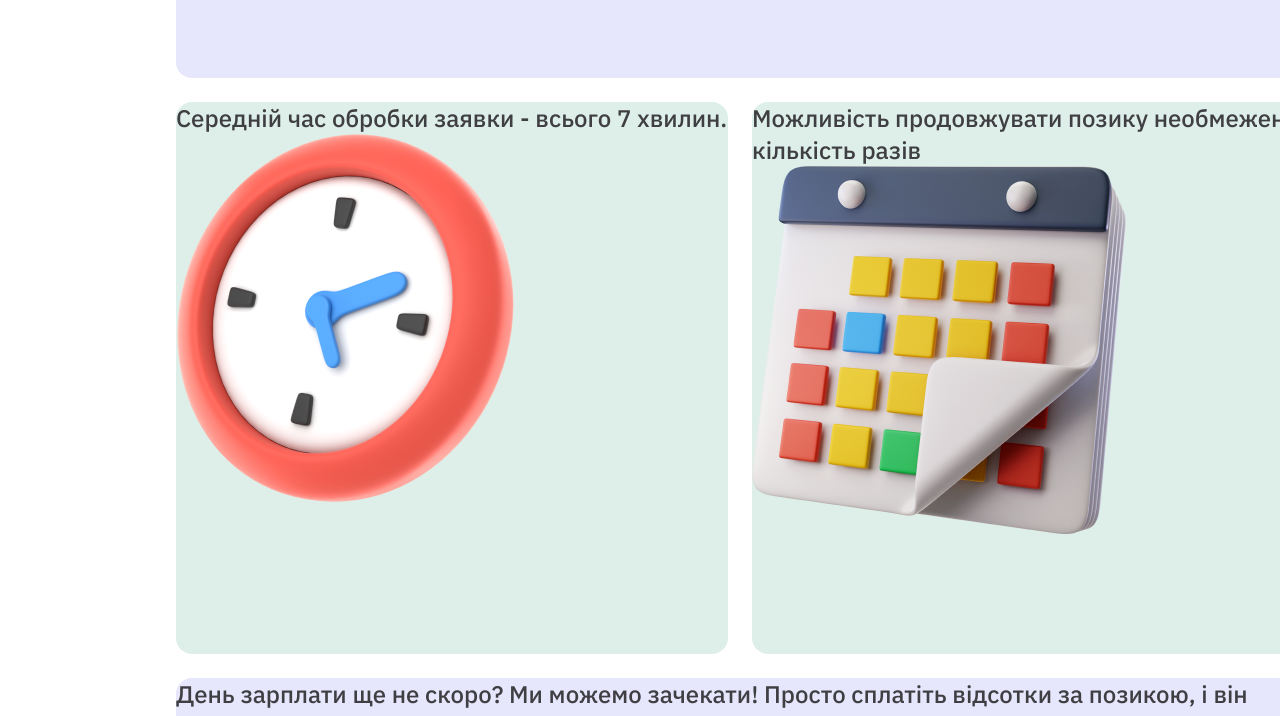
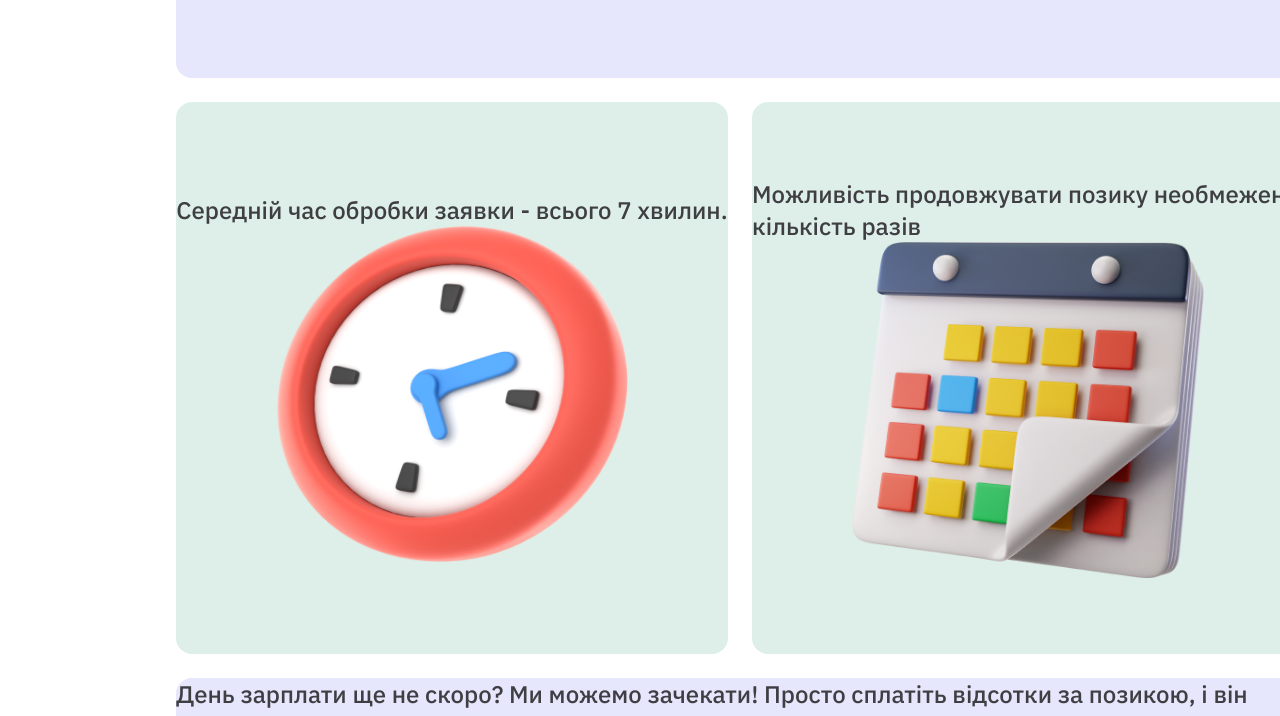
Before and after one commit to SergeyFilchenko/Coin-in-pocket, a React (Create React App) app: page / in a window 1280 px wide. Shown: the part 1667-2383 px from the top of the page. Built offline with nearby package versions, Linux system fonts and the light colour scheme.

Commit message:
card_style

```diff
--- a/src/components/About/Cards.jsx
+++ b/src/components/About/Cards.jsx
@@ -42,42 +42,42 @@
             моментально через Google-гаманець або в будь-якому з 9 000 пунктів
             обслуговування
           </Description>
-          <img src={c3} alt="гроші"></img>
-          <img src={c31} alt="телефон"></img>
+          <Img1 src={c3} alt="гроші"></Img1>
+          <Img1 src={c31} alt="телефон"></Img1>
         </Card2>
         <Card1>
           <Description>
             Середній час обробки заявки - всього 7 хвилин.
           </Description>
-          <img src={c4} alt="годинник"></img>
+          <Img1 src={c4} alt="годинник"></Img1>
         </Card1>
         <Card1>
           <Description>
             Можливість продовжувати позику необмежену кількість разів
           </Description>
-          <img src={c5} alt="календар"></img>
+          <Img1 src={c5} alt="календар"></Img1>
         </Card1>
         <Card2>
           <Description>
             День зарплати ще не скоро? Ми можемо зачекати! Просто сплатіть
             відсотки за позикою, і він автоматично триватиме ще на 21 день
           </Description>
-          <img src={c6} alt="монетка"></img>
-          <img src={c61} alt="календарик"></img>
+          <Img1 src={c6} alt="монетка"></Img1>
+          <Img1 src={c61} alt="календарик"></Img1>
         </Card2>
         <Card1>
           <Description>
             ТОВ МКК «Креатив» працює дистанційно по всій Україні, тому отримання
             позики можливе будь-коли в будь-якому місці.
           </Description>
-          <img src={c7} alt="світ"></img>
+          <Img1 src={c7} alt="світ"></Img1>
         </Card1>
         <Card1>
           <Description>
             Максимально проста схема отримання та повернення позики без застави
             поручителів
           </Description>
-          <img src={c8} alt="окей"></img>
+          <Img1 src={c8} alt="окей"></Img1>
         </Card1>
       </CardHead>
     </CardSection>
--- a/src/components/About/Cards.styled.jsx
+++ b/src/components/About/Cards.styled.jsx
@@ -16,6 +16,11 @@
   border-radius: 16px;
   background: #ddefe8;
   margin: 12px;
+
+  display: flex;
+  flex-direction: column;
+  align-items: center;
+  justify-content: center;
 `;
 export const Card2 = styled.li`
   width: 1128px;
```
